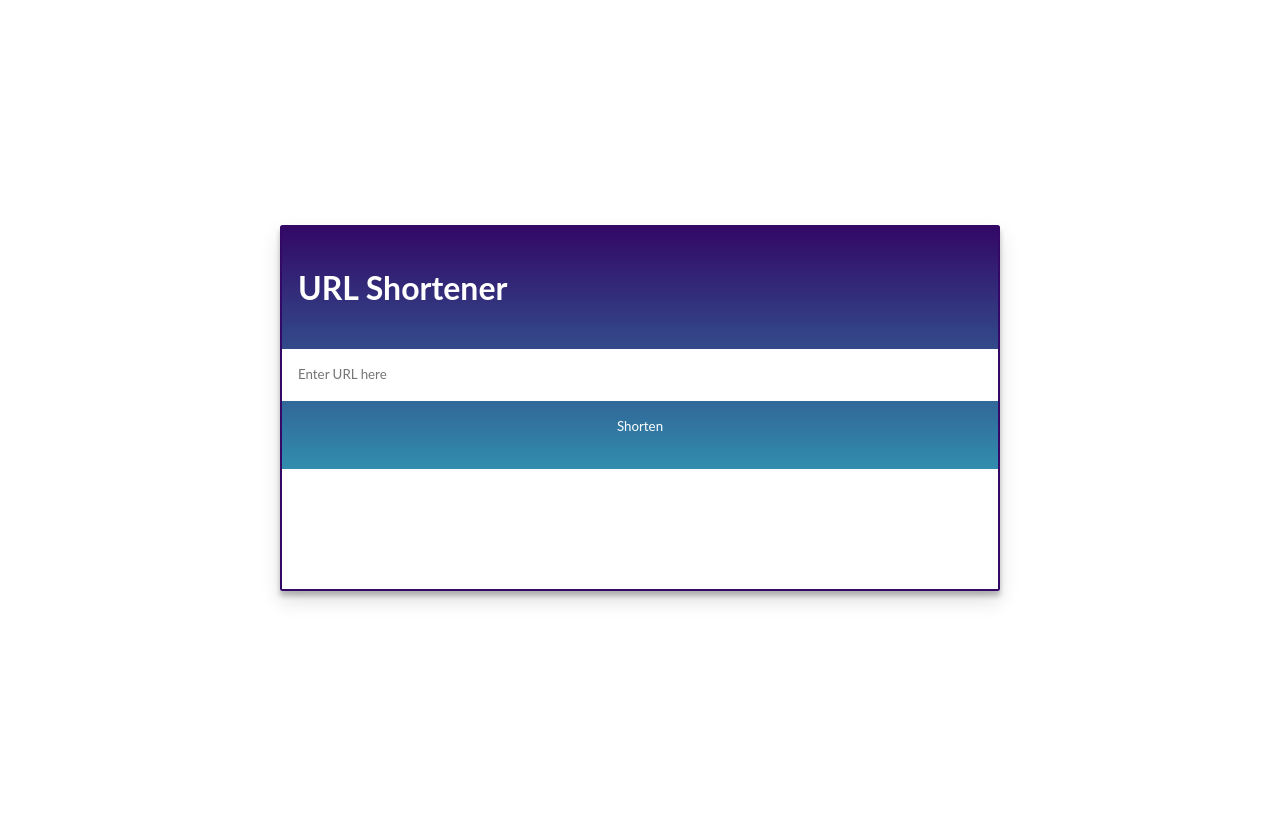
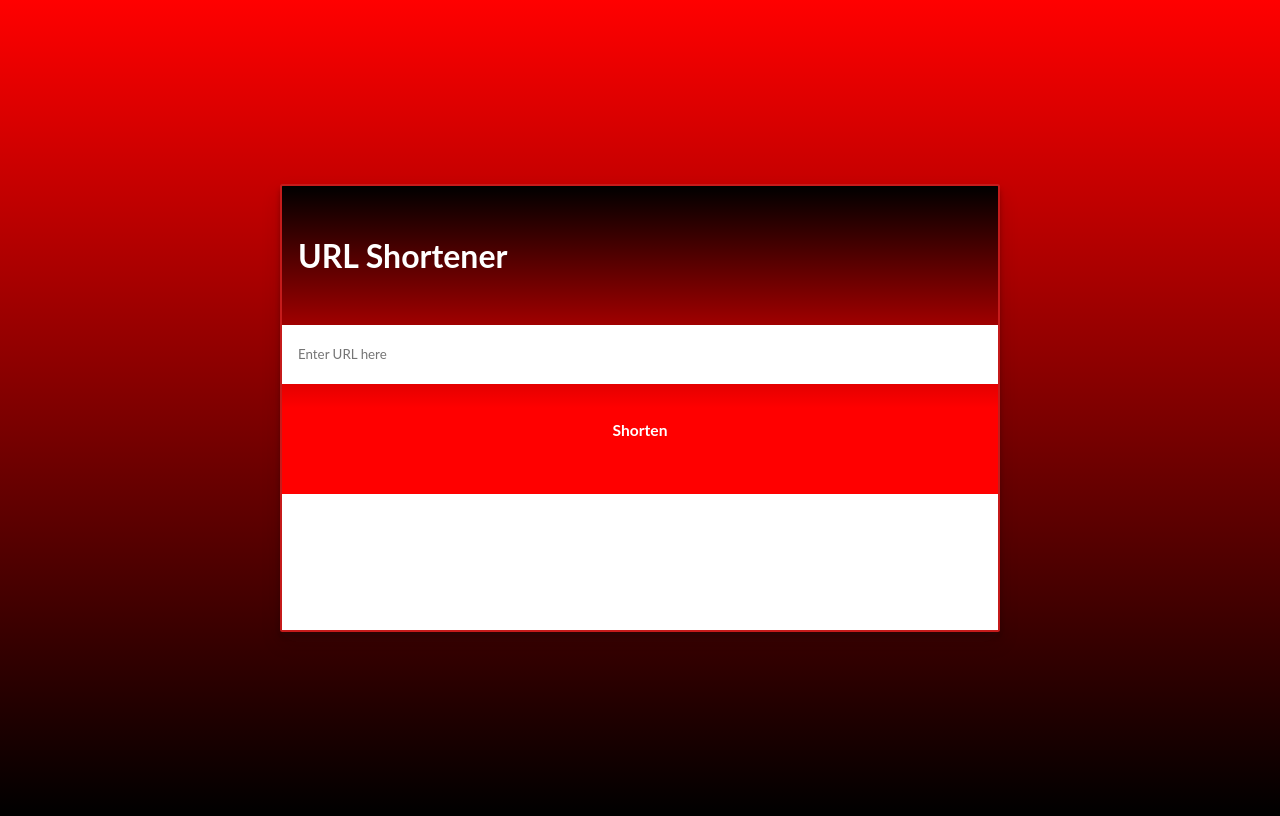
Before and after one commit to Shaheer-rossoneri14/URLshortner, a Django app: page / in a window 1280 px wide. Run offline with Django 3.2, Linux system fonts and the light colour scheme; some libraries are stand-ins or nearby versions.

Commit message:
fifth commit

```diff
--- a/shortner/views.py
+++ b/shortner/views.py
@@ -1,3 +1,4 @@
+from django import http
 from django.shortcuts import render, redirect
 import uuid
 from .models import Url
@@ -16,4 +17,4 @@ def create(request):
 
 def go(request, pk):
     url_details = Url.objects.get(uuid=pk)
-    return redirect('https://'+url_details.link)
+    return redirect(url_details.link)
--- a/templates/index.html
+++ b/templates/index.html
@@ -12,24 +12,25 @@ section {
   display: flex;
   align-items: center;
   justify-content: center;
-  padding: 1rem;
+  padding: 3rem;
 }
 
 body {
   min-height: 100vh;
   font-family: "Lato", sans-serif;
-  line-height: 1.5;
+  line-height: 2.0;
   color: #111;
+  background-image: linear-gradient(red, black);
 }
 
 main {
   max-width: 720px;
   width: 100%;
-  border: 2.5px solid #330867;
+  border: 2.5px solid #c51b1b;
   border-radius: 2.5px;
   box-shadow: 0 10px 20px rgba(17, 17, 17, 0.125),
     0 5px 5px rgba(17, 17, 17, 0.25);
-  background-image: linear-gradient(to top, #30cfd0 0%, #330867 100%);
+  background-image: linear-gradient(to top, #ff0000 50%, #000000 100%);
 }
 
 h1 {
@@ -44,6 +45,7 @@ button {
   color: inherit;
   border: 0;
   padding: 1rem;
+
 }
 
 input {
@@ -80,7 +82,7 @@ section {
     {% csrf_token %}
   <input type="text" name="link" id="link" placeholder="Enter URL here">
   <div class="buttons">
-    <button type="submit" id="shorten">Shorten</button>
+    <button type="submit" id="shorten"><h3>Shorten</h3></button>
   </div>
   </form>
 
```
Also changed, not shown: db.sqlite3.
